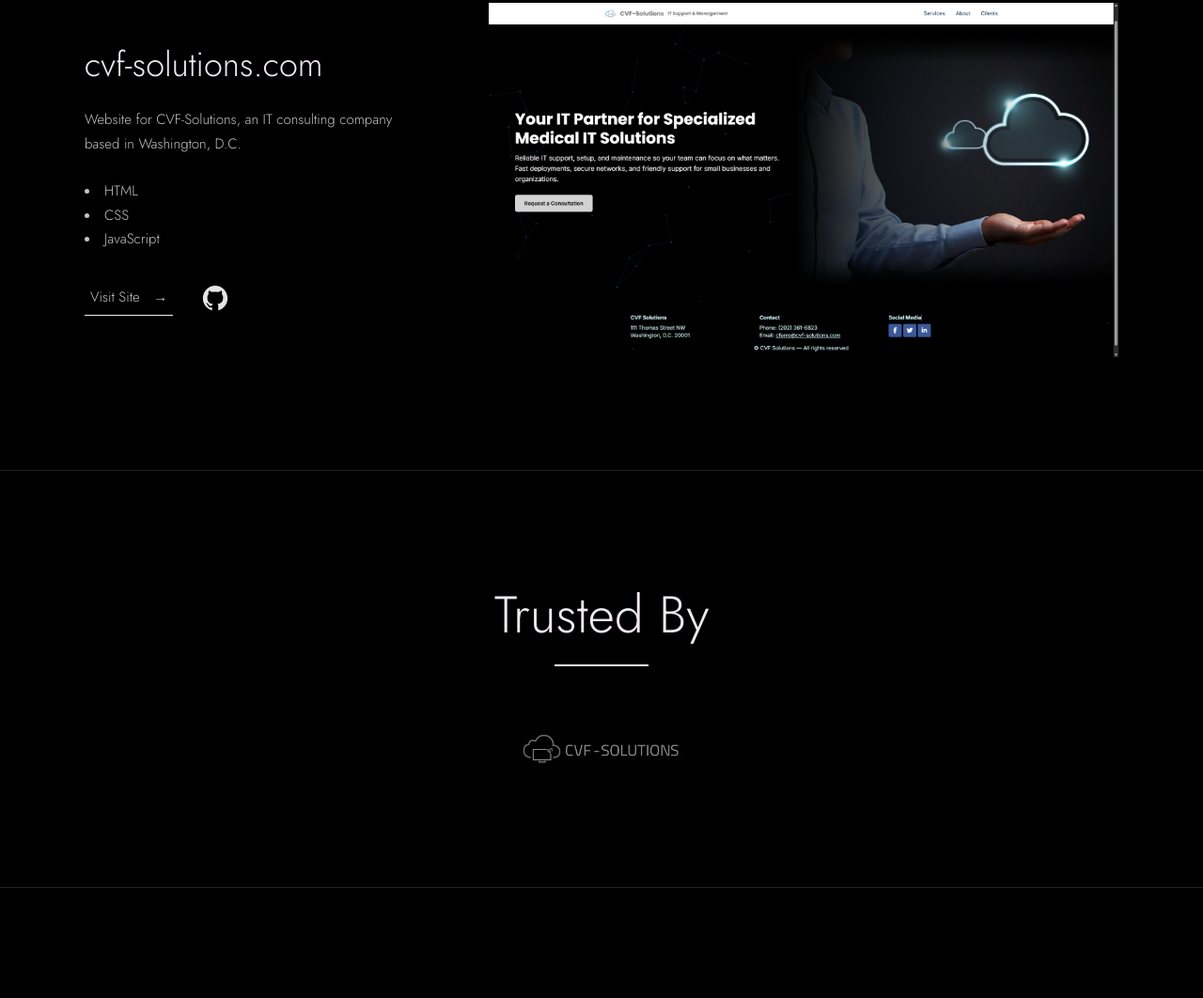
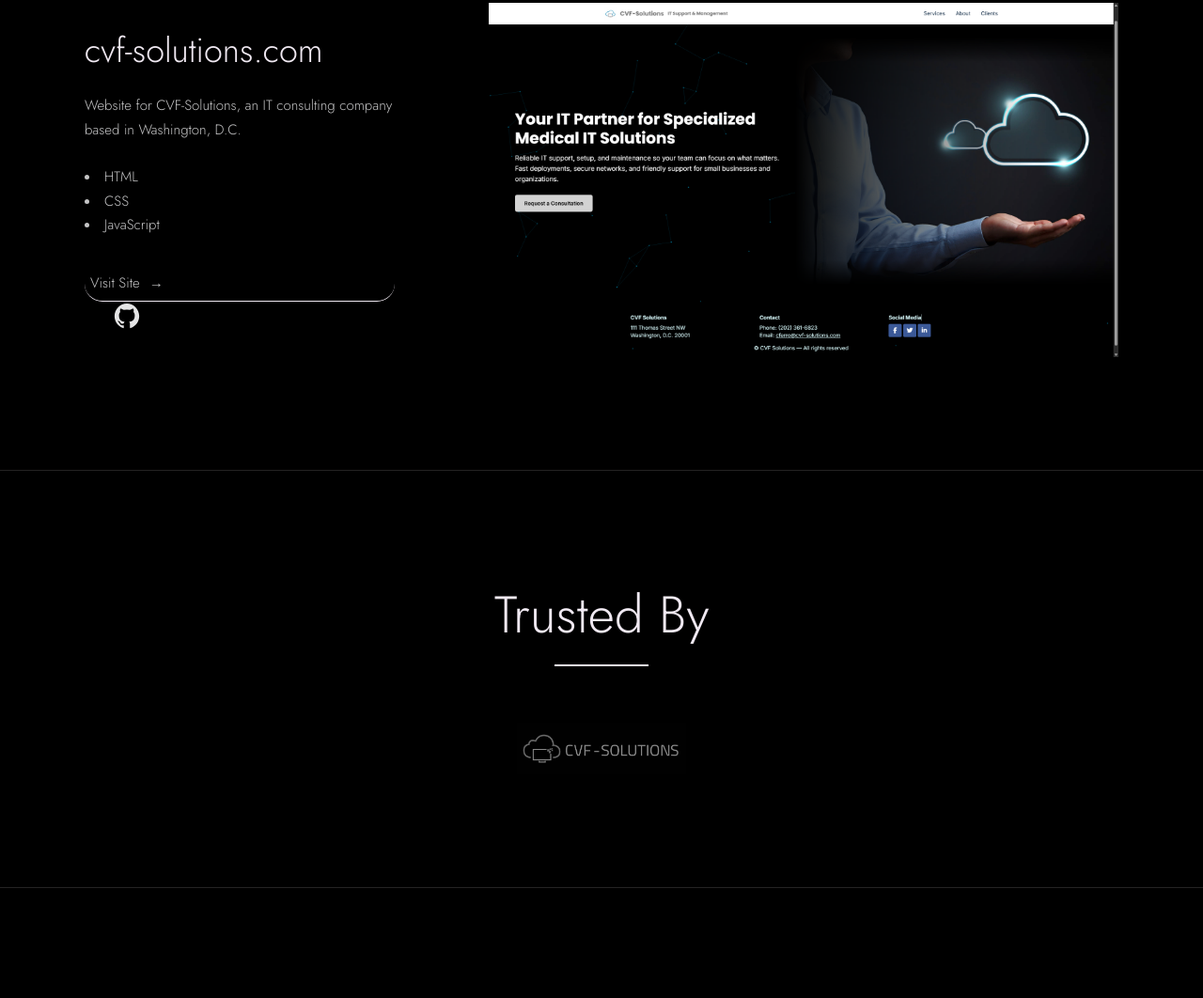
Before and after one commit to Jarred1102/portfolio, a plain HTML site: page index.html in a window 1280 px wide. Shown: the part 1065-2127 px from the top of the page at 94% size. Drawn offline with Linux system fonts and the light colour scheme.

Commit message:
work__links changed

```diff
--- a/index.css
+++ b/index.css
@@ -502,7 +502,7 @@ body:not(.user-is-tabbing) a:focus {
     }
 }
 
-.work__links {
+.work__links a {
     display: flex;
     align-items: center;
     background: transparent;
@@ -510,12 +510,12 @@ body:not(.user-is-tabbing) a:focus {
     border-radius: 10rem;
 }
 
-.work__links::after {
+.work__links a::after {
     display: none;
 }
 
-.work__links:hover,
-.work__links:focus {
+.work__links a:hover,
+.work__links a:focus {
     color: black;
     background: var(--white);
     border-radius: 10rem;
```
